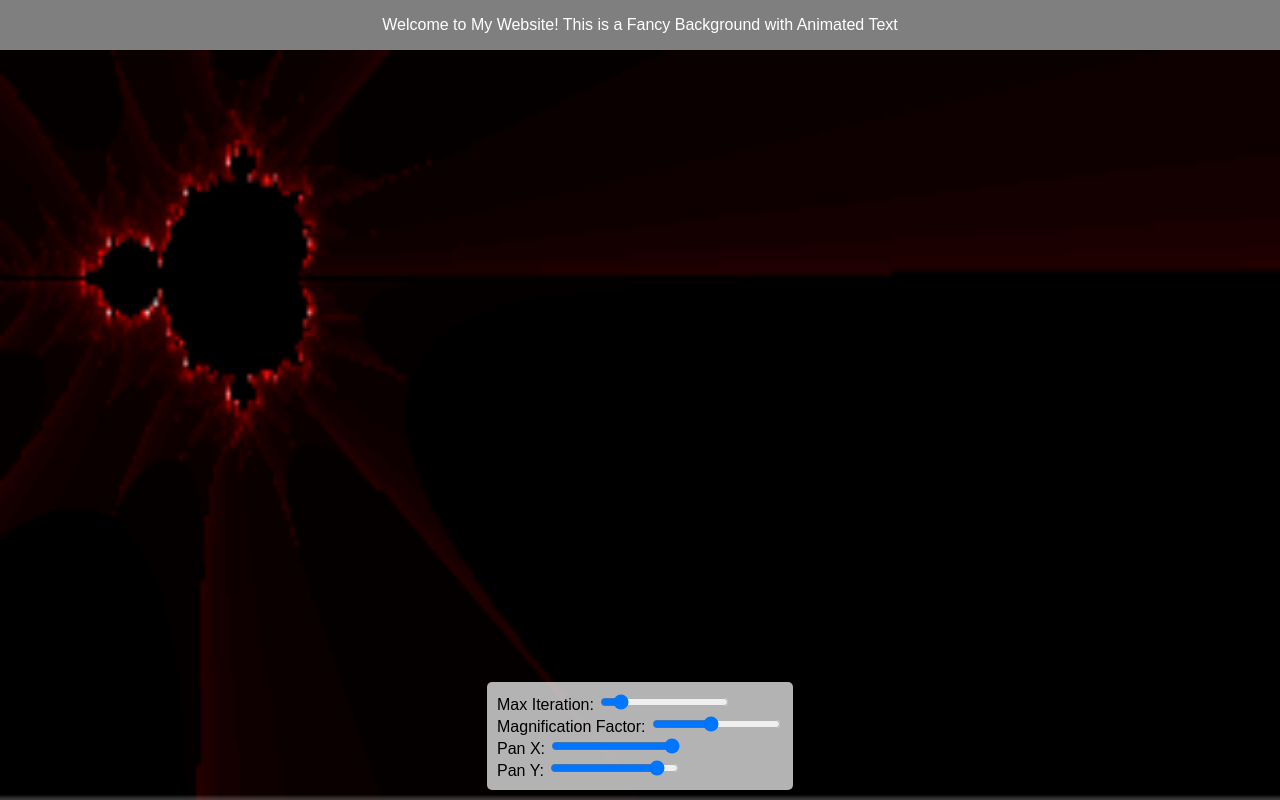
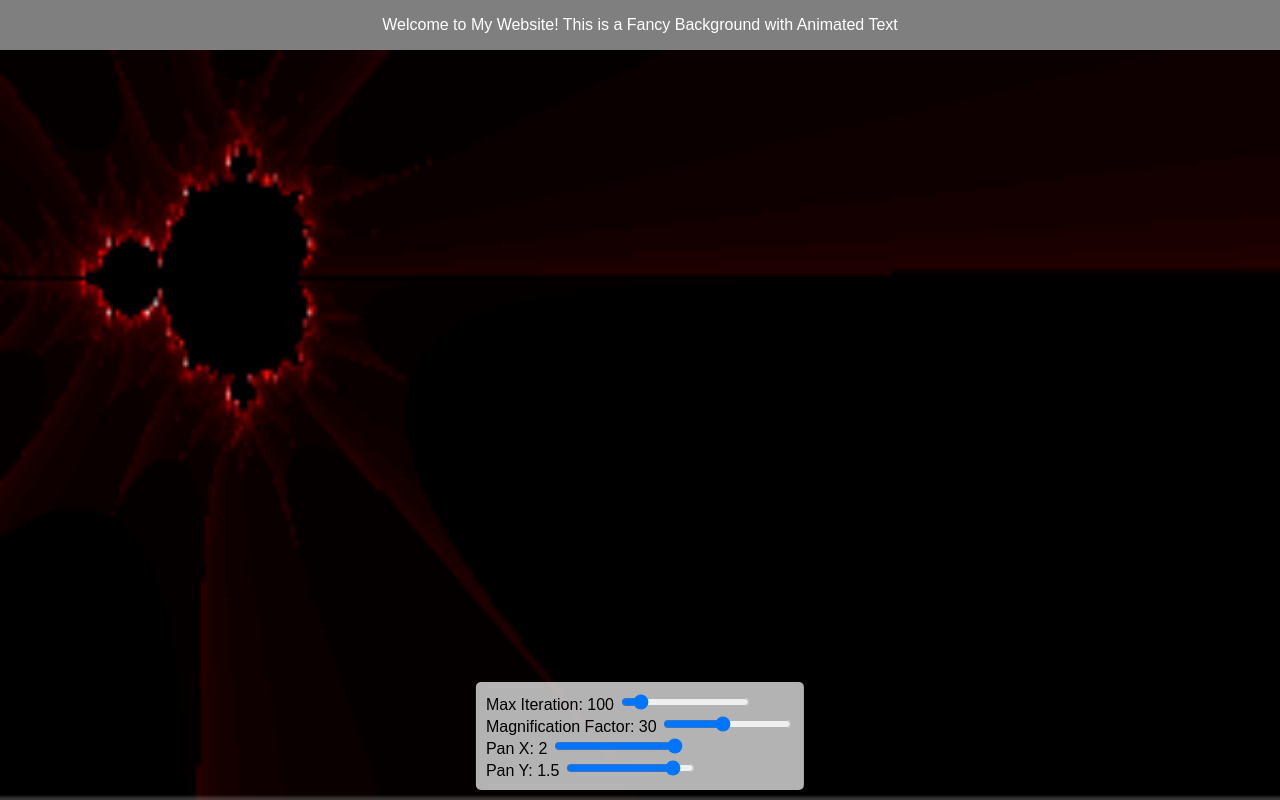
Before and after one commit to mashby42/myWebSite, a plain HTML site: page index.html in a window 1280 px wide. Drawn offline with Linux system fonts and the light colour scheme.

Commit message:
Update index.html
Added text value next to the slider

```diff
--- a/index.html
+++ b/index.html
@@ -58,16 +58,16 @@
   <canvas id="mandelbrotCanvas"></canvas>
 
   <div class="controls">
-    <label for="maxIteration">Max Iteration:</label>
+    <label for="maxIteration">Max Iteration: <span id="maxIterationValue">100</span></label>
     <input type="range" id="maxIteration" name="maxIteration" min="50" max="500" value="100">
     <br>
-    <label for="magnificationFactor">Magnification Factor:</label>
+    <label for="magnificationFactor">Magnification Factor: <span id="magnificationFactorValue">300</span></label>
     <input type="range" id="magnificationFactor" name="magnificationFactor" min="5" max="60" value="30">
     <br>
-    <label for="panX">Pan X:</label>
+    <label for="panX">Pan X: <span id="panXValue">2</span></label>
     <input type="range" id="panX" name="panX" min="-2" max="2" step="0.01" value="2">
     <br>
-    <label for="panY">Pan Y:</label>
+    <label for="panY">Pan Y: <span id="panYValue">1.5</span></label>
     <input type="range" id="panY" name="panY" min="-2" max="2" step="0.01" value="1.5">
   </div>
 
@@ -96,6 +96,7 @@
       panX = parseFloat(panXSlider.value);
       panY = parseFloat(panYSlider.value);
       drawMandelbrot();
+      updateSliderValues();
     }
 
     function drawMandelbrot() {
@@ -134,6 +135,13 @@
       return 0; // Return zero if in set
     }
 
+    function updateSliderValues() {
+      document.getElementById('maxIterationValue').textContent = maxIteration;
+      document.getElementById('magnificationFactorValue').textContent = magnificationFactor;
+      document.getElementById('panXValue').textContent = panX;
+      document.getElementById('panYValue').textContent = panY;
+    }
+
     // Initial drawing
     updateParameters();
   </script>
```
